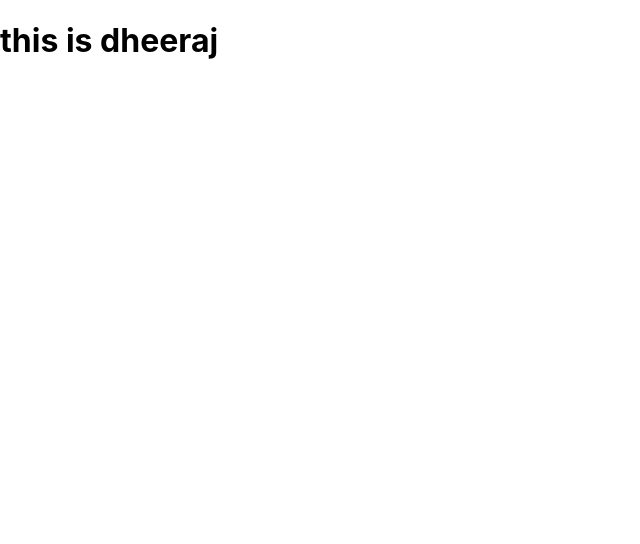
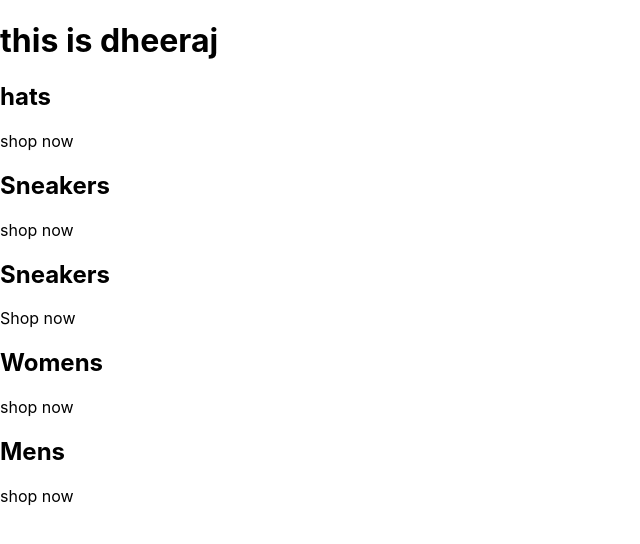
Before and after one commit to dheerajq/e-commerce-lesson-by-lessons, a React (Create React App) app: page / in a window 1280 px wide. Shown: the top 544 px of the page, without its empty margins (0-640 px from the left). Built offline with nearby package versions, Linux system fonts and the light colour scheme.

Commit message:
adding-basic text in website

```diff
--- a/src/App.js
+++ b/src/App.js
@@ -1,5 +1,39 @@
 const App = () => {
-  return <h1>this is dheeraj</h1>;
+  return (
+    <div className="main-container">
+      <h1>this is dheeraj</h1>
+      <div className="category-container">
+        <div className="text-container">
+          <h2>hats</h2>
+          <p>shop now</p>
+        </div>
+      </div>{" "}
+      <div className="category-container">
+        <div className="text-container">
+          <h2>Sneakers</h2>
+          <p>shop now</p>
+        </div>
+      </div>
+      <div className="category-container">
+        <div className="text-container">
+          <h2>Sneakers</h2>
+          <p>Shop now</p>
+        </div>
+      </div>
+      <div className="category-container">
+        <div className="text-container">
+          <h2>Womens</h2>
+          <p>shop now</p>
+        </div>
+      </div>{" "}
+      <div className="category-container">
+        <div className="text-container">
+          <h2>Mens</h2>
+          <p>shop now</p>
+        </div>
+      </div>
+    </div>
+  );
 };
 
 export default App;
```
